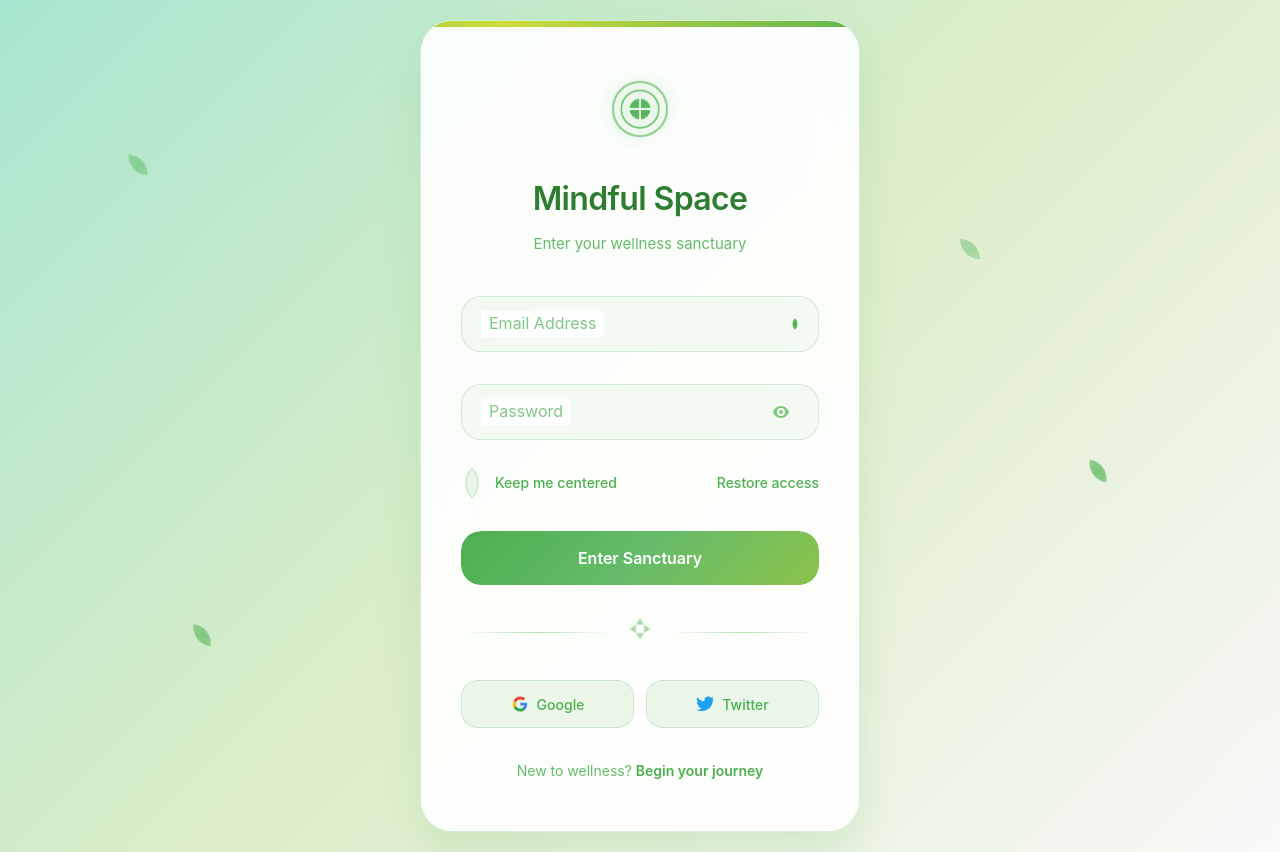
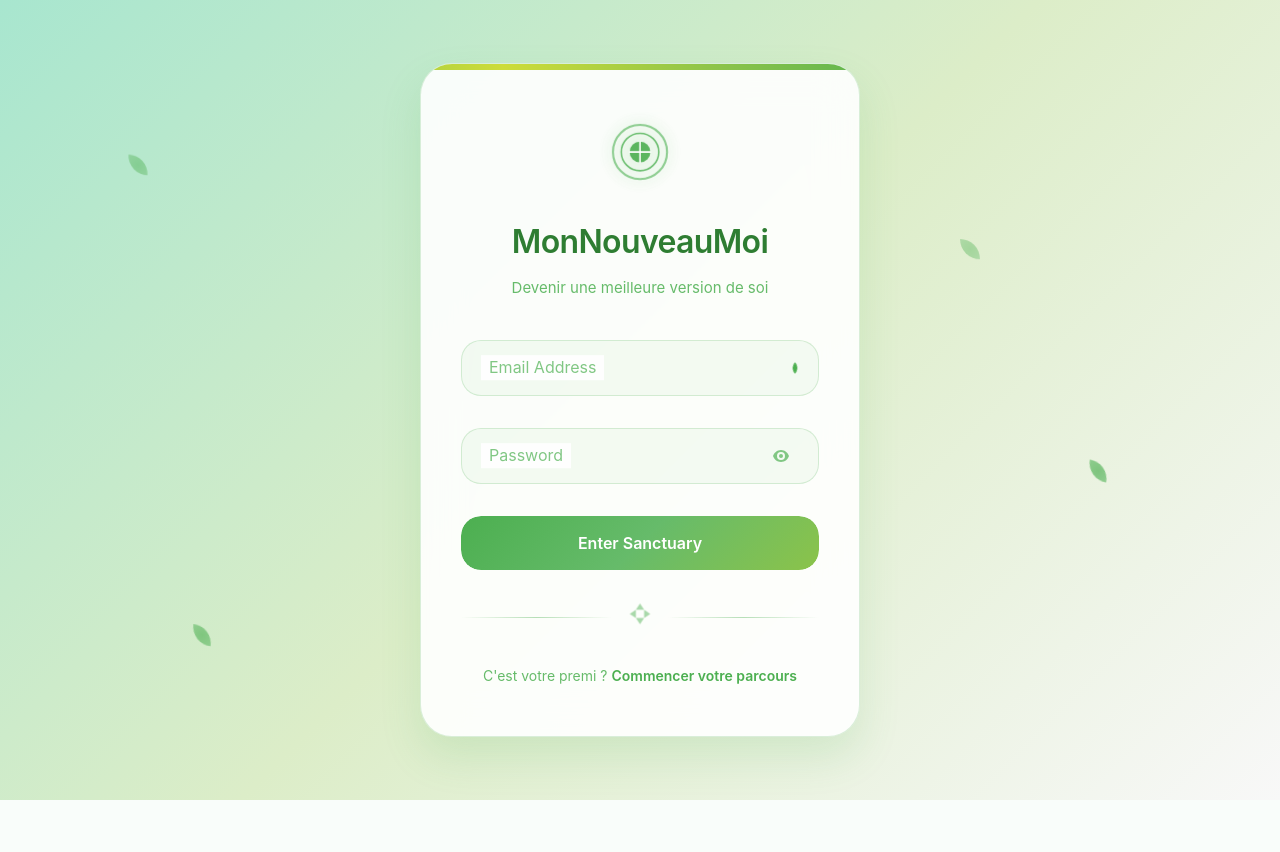
Before and after one commit to tahinaRAJ/regime, a CodeIgniter 4 app: the page made by codeIgniter/app/Views/auth/login.php in a window 1280 px wide. After the commit the page ends 800 px from the top, so only its background shows below. Run offline with PHP 8.4 and a stand-in for CodeIgniter, Linux system fonts and the light colour scheme; the template is opened without the code that fills it, so the values that code supplies are empty; some libraries are stand-ins or nearby versions.

Commit message:
Update login.php

```diff
--- a/codeIgniter/app/Views/auth/login.php
+++ b/codeIgniter/app/Views/auth/login.php
@@ -3,7 +3,7 @@
 <head>
     <meta charset="UTF-8">
     <meta name="viewport" content="width=device-width, initial-scale=1.0">
-    <title>Eco Wellness Login</title>
+    <title>Se connecter</title>
     <meta name="description" content="Nature-inspired login form with organic shapes and a mindful, gentle interaction language.">
     <meta name="author" content="Aigars Silkalns / Colorlib">
     <link rel="canonical" href="https://puikinsh.github.io/login-forms/forms/eco-wellness/">
@@ -41,8 +41,8 @@
                     </svg>
                     <div class="zen-glow"></div>
                 </div>
-                <h1>Mindful Space</h1>
-                <p>Enter your wellness sanctuary</p>
+                <h1>MonNouveauMoi</h1>
+                <p> Devenir une meilleure version de soi</p>
             </div>
 
             <form class="harmony-form" id="loginForm" novalidate>
@@ -71,20 +71,6 @@
                     <span class="gentle-error" id="passwordError"></span>
                 </div>
 
-                <div class="mindful-options">
-                    <label class="zen-checkbox">
-                        <input type="checkbox" id="remember" name="remember">
-                        <span class="checkbox-leaf">
-                            <div class="leaf-shape"></div>
-                            <svg width="10" height="8" viewBox="0 0 10 8" fill="none">
-                                <path d="M1 4l2.5 2.5L9 1" stroke="currentColor" stroke-width="1.5" stroke-linecap="round" stroke-linejoin="round"/>
-                            </svg>
-                        </span>
-                        <span class="checkbox-text">Keep me centered</span>
-                    </label>
-                    <a href="#" class="healing-link">Restore access</a>
-                </div>
-
                 <button type="submit" class="harmony-button">
                     <div class="button-earth"></div>
                     <span class="button-text">Enter Sanctuary</span>
@@ -107,32 +93,9 @@
                 <div class="divider-branch"></div>
             </div>
 
-            <div class="natural-social">
-                <button type="button" class="earth-social">
-                    <div class="social-earth"></div>
-                    <svg width="18" height="18" viewBox="0 0 18 18">
-                        <path fill="#4285F4" d="M16.2 9.2c0-.5-.04-1-.12-1.5H9.2v2.8h3.9a3.4 3.4 0 01-1.5 2.2v1.8h2.4c1.4-1.3 2.2-3.2 2.2-5.3z"/>
-                        <path fill="#34A853" d="M9.2 16.5c2 0 3.7-.7 4.9-1.8l-2.4-1.8c-.7.5-1.5.7-2.5.7-1.9 0-3.6-1.3-4.2-3H2.6v1.8c1.2 2.4 3.7 4.1 6.6 4.1z"/>
-                        <path fill="#FBBC05" d="M5 10.8a5.2 5.2 0 010-2.6V6.4H2.6a8.6 8.6 0 000 7.2L5 10.8z"/>
-                        <path fill="#EA4335" d="M9.2 4.4c1.1 0 2.1.4 2.9 1.1l2.1-2.1C12.8 2.2 11.1 1.5 9.2 1.5c-2.9 0-5.4 1.7-6.6 4.1L5 7.4c.6-1.8 2.3-3 4.2-3z"/>
-                    </svg>
-                    <span>Google</span>
-                    <div class="social-glow"></div>
-                </button>
-
-                <button type="button" class="earth-social">
-                    <div class="social-earth"></div>
-                    <svg width="18" height="18" viewBox="0 0 18 18" fill="#1DA1F2">
-                        <path d="M18 3.4c-.7.3-1.4.5-2.2.6.8-.5 1.4-1.2 1.7-2.1-.7.4-1.5.7-2.4.9C14.4 2.1 13.4 1.5 12.2 1.5c-2.1 0-3.8 1.7-3.8 3.8 0 .3 0 .6.1.9C5.8 6 3.1 4.6 1.3 2.4c-.3.5-.5 1.2-.5 1.9 0 1.3.7 2.5 1.7 3.1-.6 0-1.2-.2-1.7-.5 0 1.8 1.3 3.4 3 3.7-.3.1-.7.1-1 .1-.2 0-.5 0-.7-.1.5 1.5 1.9 2.6 3.5 2.6-1.3 1-2.9 1.6-4.7 1.6-.3 0-.6 0-.9-.1C1.7 15.4 3.7 16 5.9 16c7.1 0 11-5.9 11-11v-.5c.8-.5 1.4-1.2 1.9-2 0 0 0 0 .2-.1z"/>
-                    </svg>
-                    <span>Twitter</span>
-                    <div class="social-glow"></div>
-                </button>
-            </div>
-
             <div class="nurture-signup">
-                <span>New to wellness? </span>
-                <a href="#" class="growth-link">Begin your journey</a>
+                <span>C'est votre premi ? </span>
+                <a href="#" class="growth-link">Commencer votre parcours</a>
             </div>
 
             <div class="harmony-success" id="successMessage">
@@ -146,8 +109,8 @@
                         </svg>
                     </div>
                 </div>
-                <h3>Welcome Home</h3>
-                <p>Your sanctuary awaits...</p>
+                <h3>Bienvenue à la Maison</h3>
+                <p>Votre sanctuaire vous attend...</p>
             </div>
         </div>
     </div>
```
